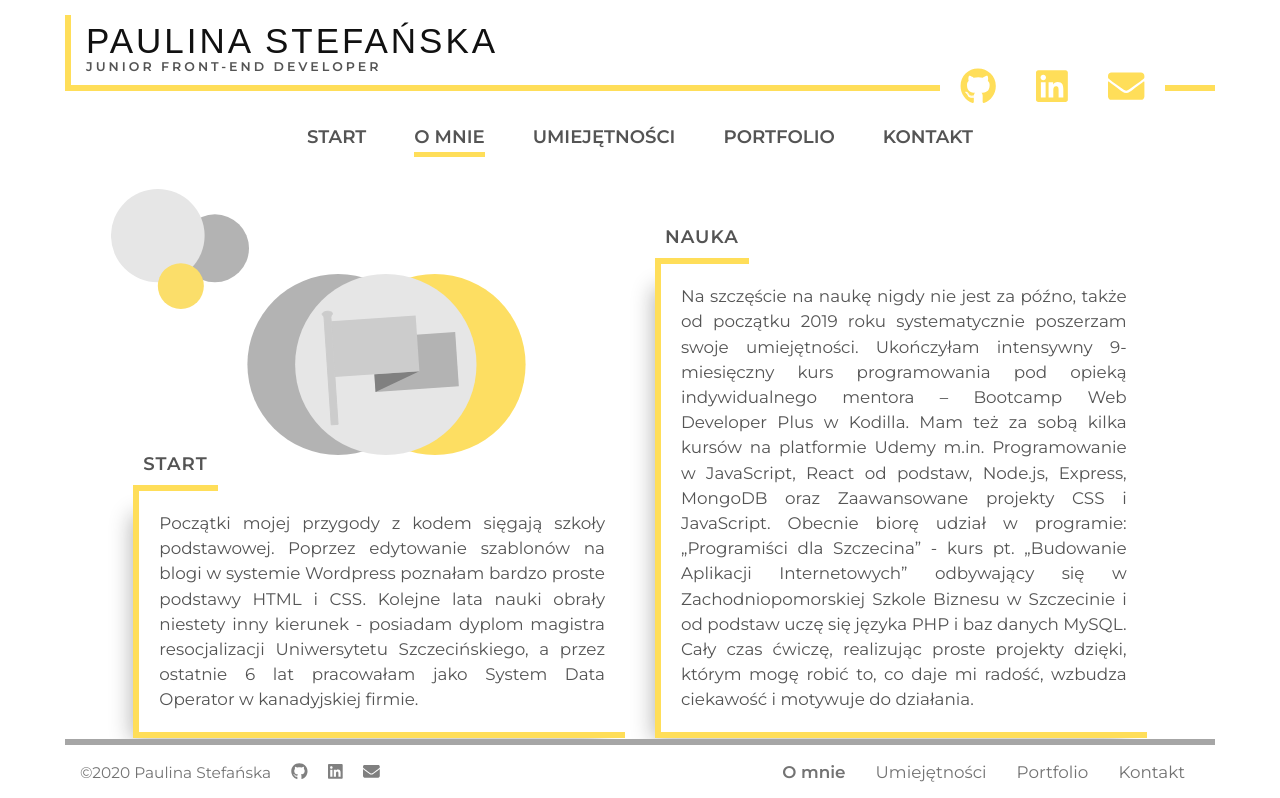
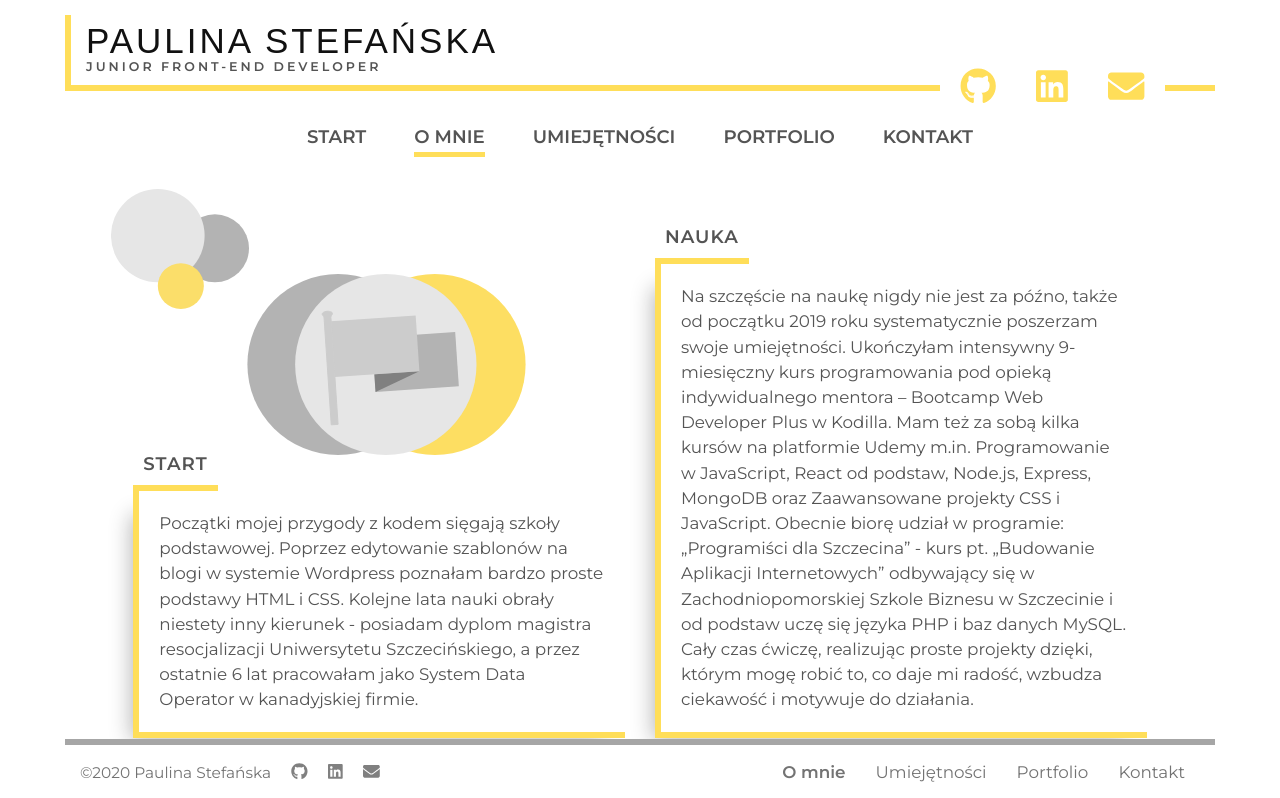
Before and after one commit to paulinastefanska/portfolio, a React (Create React App) app: page /about in a window 1280 px wide. Shown: the top 798 px of the page. Built offline with nearby package versions, Linux system fonts and the light colour scheme; a web font is replaced by a local one.

Commit message:
Remove text justify

```diff
--- a/src/styles/pages/AboutPage.scss
+++ b/src/styles/pages/AboutPage.scss
@@ -28,7 +28,6 @@
   &_text {
     margin: 0 auto;
     padding: 20px;
-    text-align: justify;
     @include border-shadow;
   }
   &_text-list {
--- a/src/styles/pages/HomePage.scss
+++ b/src/styles/pages/HomePage.scss
@@ -104,7 +104,6 @@
     padding: 20px;
     margin: 10px auto;
     margin-bottom: 90px;
-    text-align: justify;
     @include border-shadow;
     @include tablet-large {
       font-size: $base-size * 1.2;
--- a/src/styles/pages/PortfolioPage.scss
+++ b/src/styles/pages/PortfolioPage.scss
@@ -114,7 +114,6 @@
   &_desc {
     font-size: $base-size * 1.1;
     padding: 0 12px 0;
-    text-align: justify;
     @include tablet-small {
       font-size: $base-size * 1.2;
     }
```
